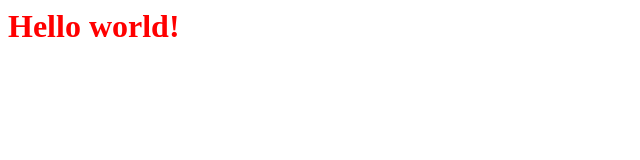
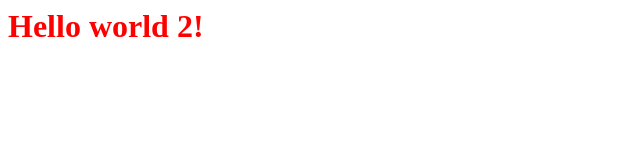
Before and after one commit to hong6992/frontend-practice, a plain HTML site: page index.html in a window 1280 px wide. Shown: the full height of the page, 0-640 px from the left. Drawn offline with Linux system fonts and the light colour scheme.

Commit message:
[IMP] change test (#1)
Co-authored-by: Kean Hong <keanhong@Keans-MacBook-Air.local>

```diff
--- a/index.html
+++ b/index.html
@@ -3,7 +3,7 @@
     <link rel="stylesheet" href="./index.css"></link>
   </head>
   <body>
-    <h1 id="test-title">Hello world!</h1>
+    <h1 id="test-title">Hello world 2!</h1>
     <script src="./index.js"></script>
   </body>
 </html>
```
